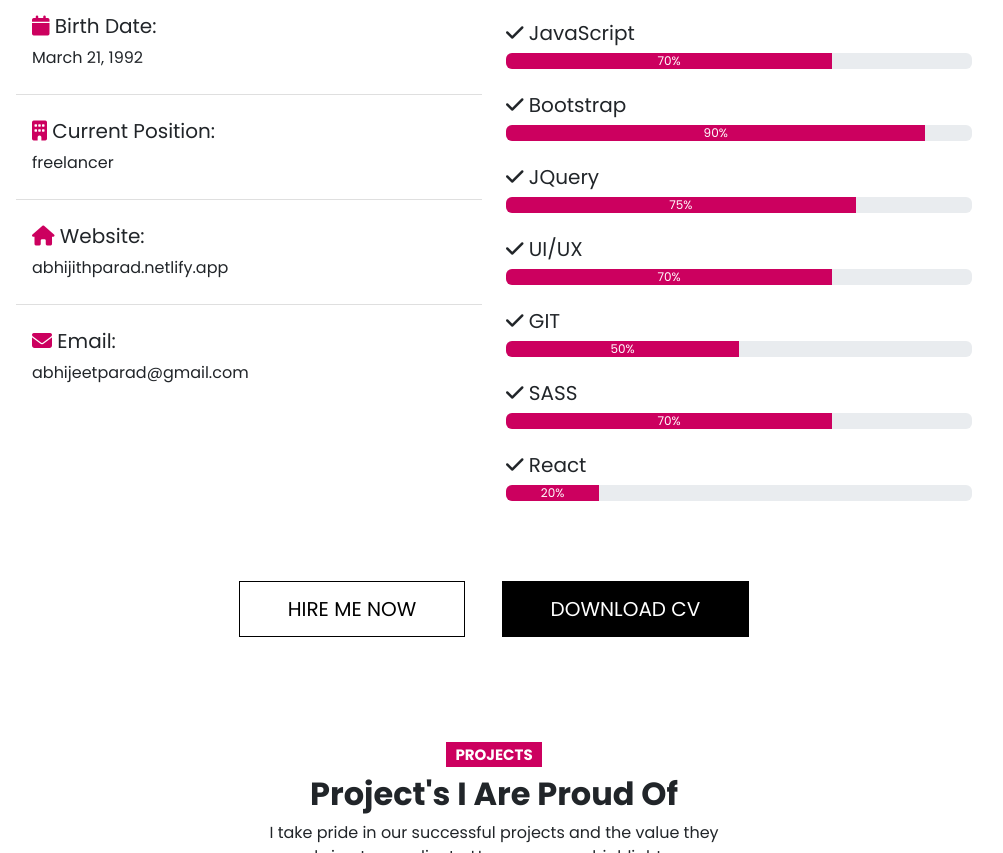
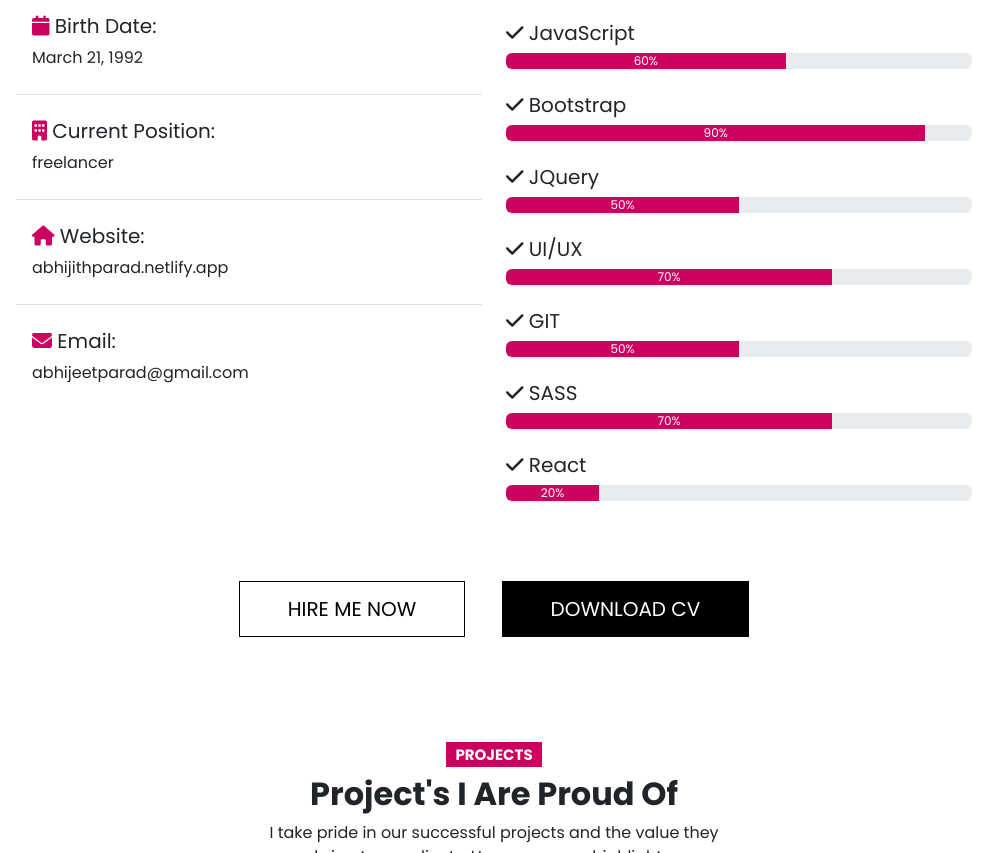
Before and after one commit to ErzaXAbhi/abhijit-portfolio-website, a website: page index.html in a window 1280 px wide. Shown: the part 1559-2412 px from the top of the page, without its empty margins (146-1149 px from the left). Drawn offline with nearby package versions, Linux system fonts and the light colour scheme; files that its build step writes are made by us from their sources.

Commit message:
skills updated

```diff
--- a/index.html
+++ b/index.html
@@ -177,7 +177,7 @@
               aria-valuemin="0"
               aria-valuemax="100"
             >
-              <div class="progress-bar" style="width: 70%">70%</div>
+              <div class="progress-bar" style="width: 60%">60%</div>
             </div>
 
             <h5><i class="fas fa-check"></i> Bootstrap</h5>
@@ -199,7 +199,7 @@
               aria-valuemin="0"
               aria-valuemax="100"
             >
-              <div class="progress-bar" style="width: 75%">75%</div>
+              <div class="progress-bar" style="width: 50%">50%</div>
             </div>
 
             <h5><i class="fas fa-check"></i> UI/UX</h5>
```
